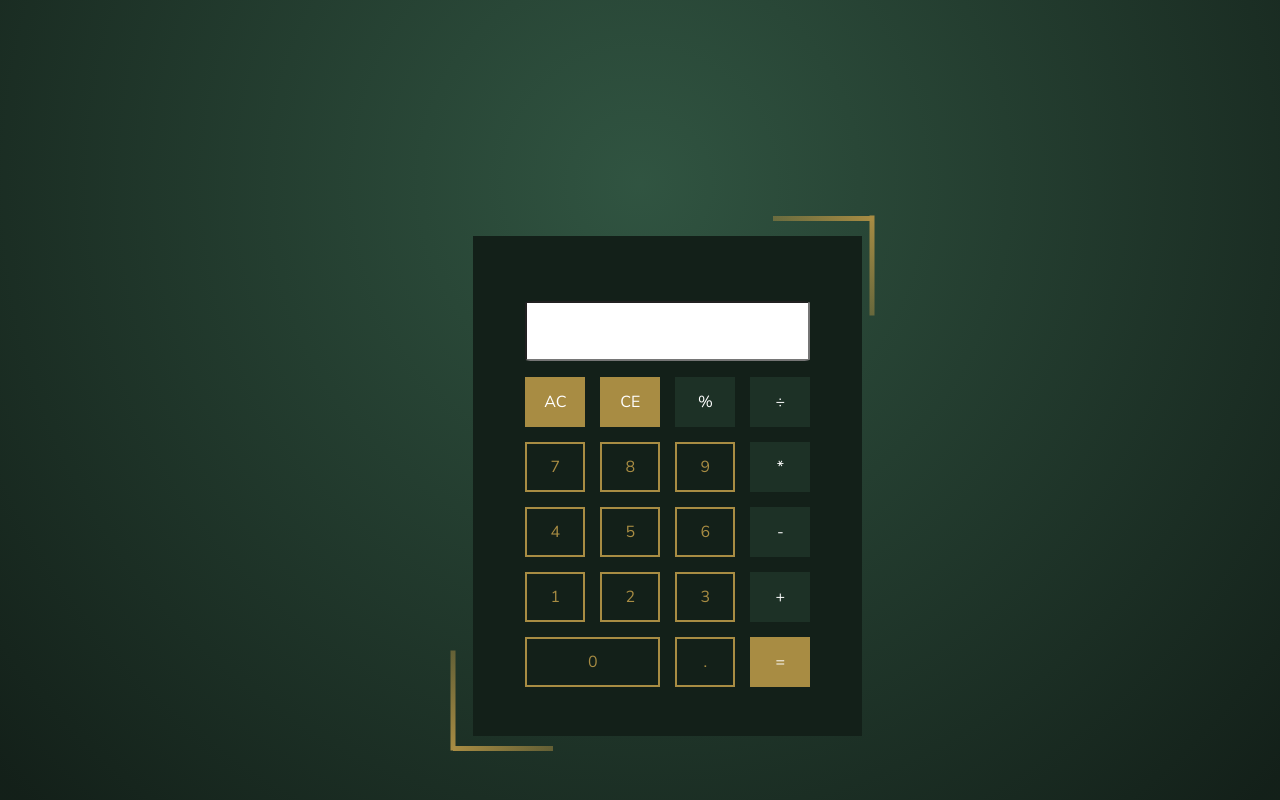
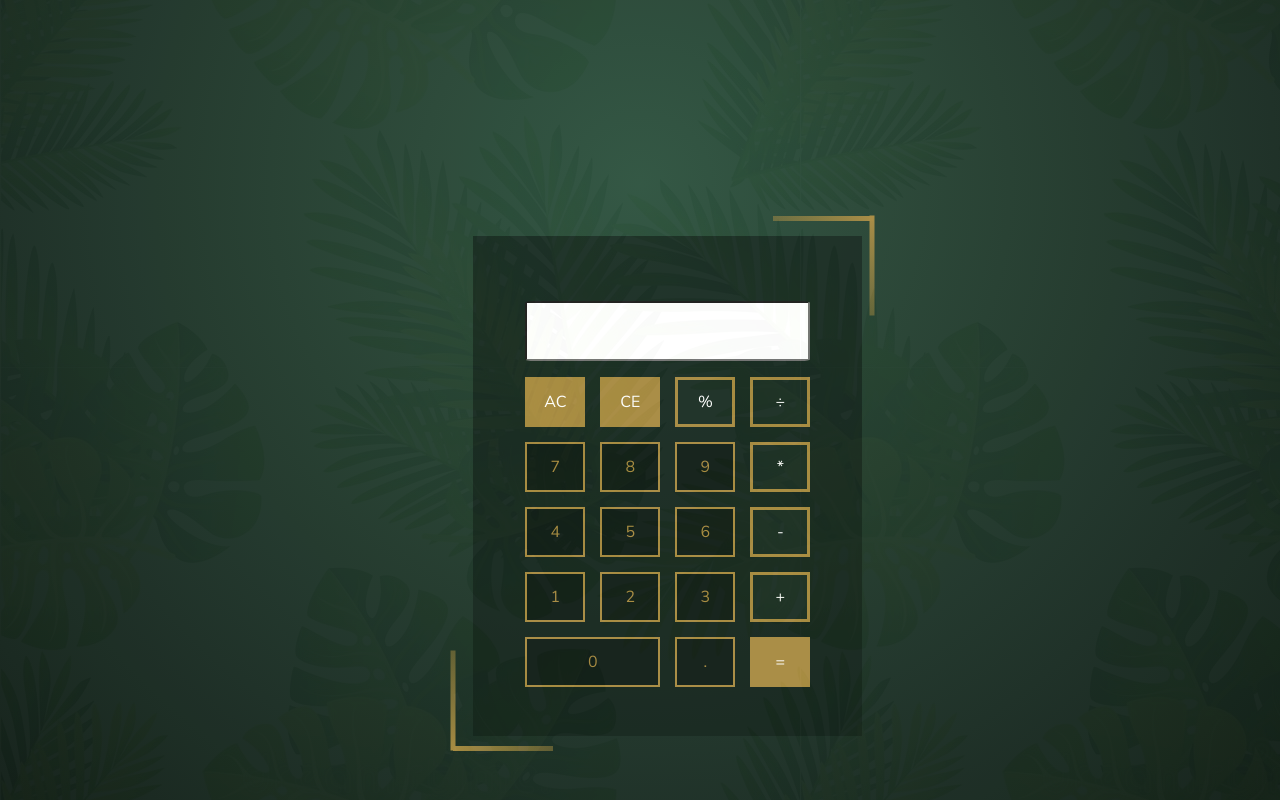
Before and after one commit to Kenfu03/WebProgra, a React (Create React App) app in the folder react-tasks-app/: page / in a window 1280 px wide. Shown: the part 432-1232 px from the top of the page. Built offline with nearby package versions, Linux system fonts and the light colour scheme.

Commit message:
update tasks

```diff
--- a/react-tasks-app/src/App.css
+++ b/react-tasks-app/src/App.css
@@ -1,3 +1,8 @@
+.BackgroundImage {
+  background-image: url("./assets/img/hojas.jpg");
+}
+
+
 .AppContainer {
   display: grid;
   gap: 2rem;
@@ -25,6 +30,8 @@
   );
 
   filter: progid: DXImageTransform.Microsoft.gradient( startColorstr="#305441", endColorstr="#132019", GradientType=1 );
+
+  opacity: .98;
 }
 
 .second {
@@ -39,3 +46,7 @@
 .childs {
   width: 400px;
 }
+
+img {
+  position: relative;
+}
--- a/react-tasks-app/src/App.tsx
+++ b/react-tasks-app/src/App.tsx
@@ -1,9 +1,11 @@
 import { TaskApp, Calculator, SearchTree } from "./containers";
 import { DivEnclouser } from "./components";
+import hojas from "./assets/img/hojas.jpg";
 import "./App.css";
 
 function App(): JSX.Element {
   return (
+    <div className="BackgroundImage">
       <div className="AppContainer">
         <div className="first childs">
           <DivEnclouser>
@@ -21,6 +23,7 @@ function App(): JSX.Element {
           </DivEnclouser>
         </div>
       </div>
+    </div>
   );
 }
 
--- a/react-tasks-app/src/containers/Calculator/CalcButton/CalcButton.css
+++ b/react-tasks-app/src/containers/Calculator/CalcButton/CalcButton.css
@@ -21,6 +21,8 @@
     width: 60px;
     height: 50px;
     border: none;
+    border-style: solid;
+    border-color: #a88c43;
 }
 
 .numero2 {
--- a/react-tasks-app/src/containers/Calculator/Calculator.css
+++ b/react-tasks-app/src/containers/Calculator/Calculator.css
@@ -16,7 +16,7 @@
   justify-content: center;
   align-items: center;
   padding: 20px;
-  background-color: #132019;
+  background-color: #1320199d;
 }
 
 .calc-button_container {
--- /dev/null
+++ b/react-tasks-app/src/types/images.d.ts
@@ -0,0 +1,4 @@
+declare module "*.png";
+declare module "*.svg";
+declare module "*.jpeg";
+declare module "*.jpg";
```
Also changed, not shown: react-tasks-app/src/assets/img/hojas.jpg (added). Lines whose indentation alone changed are shown as unchanged.
